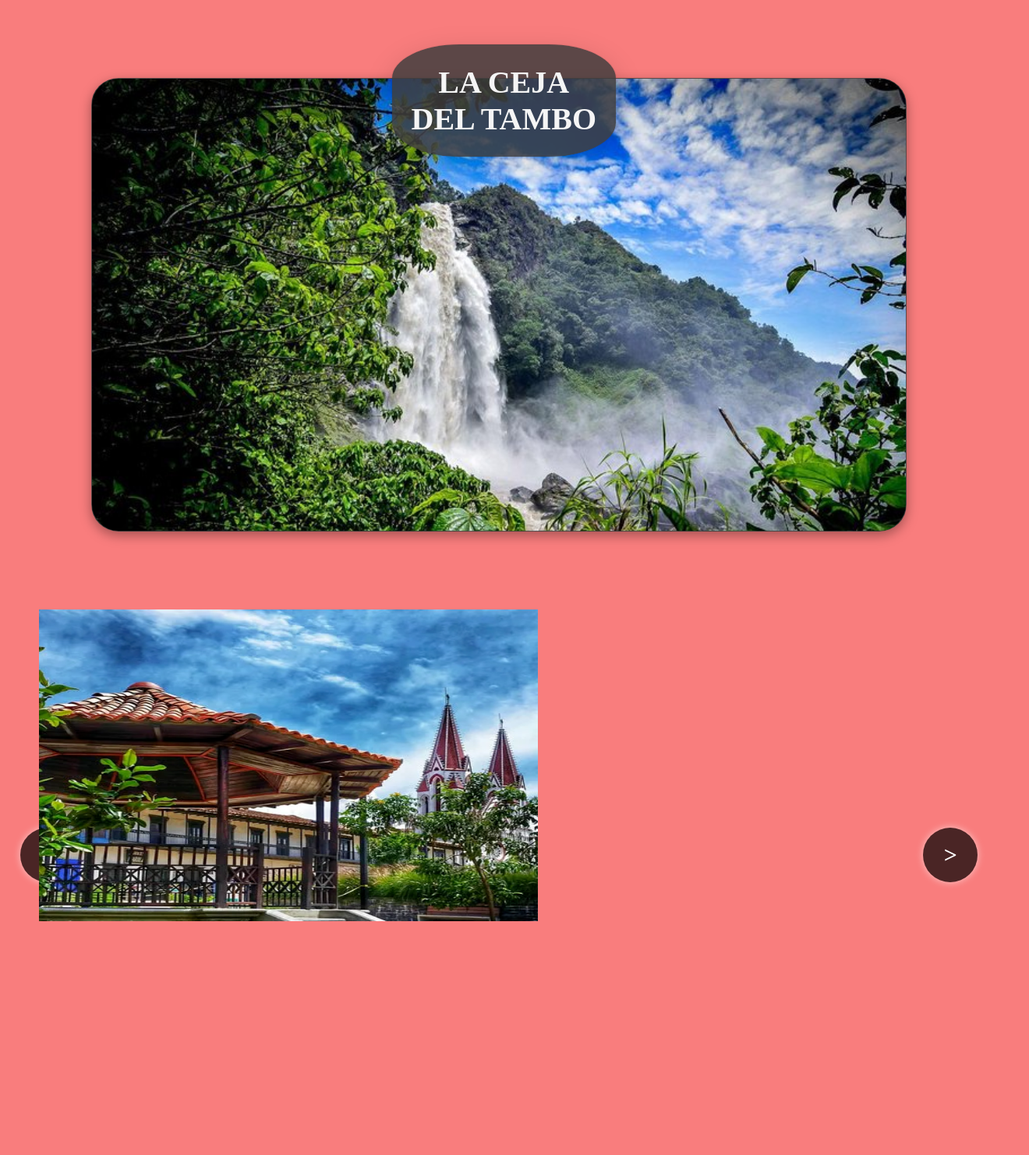
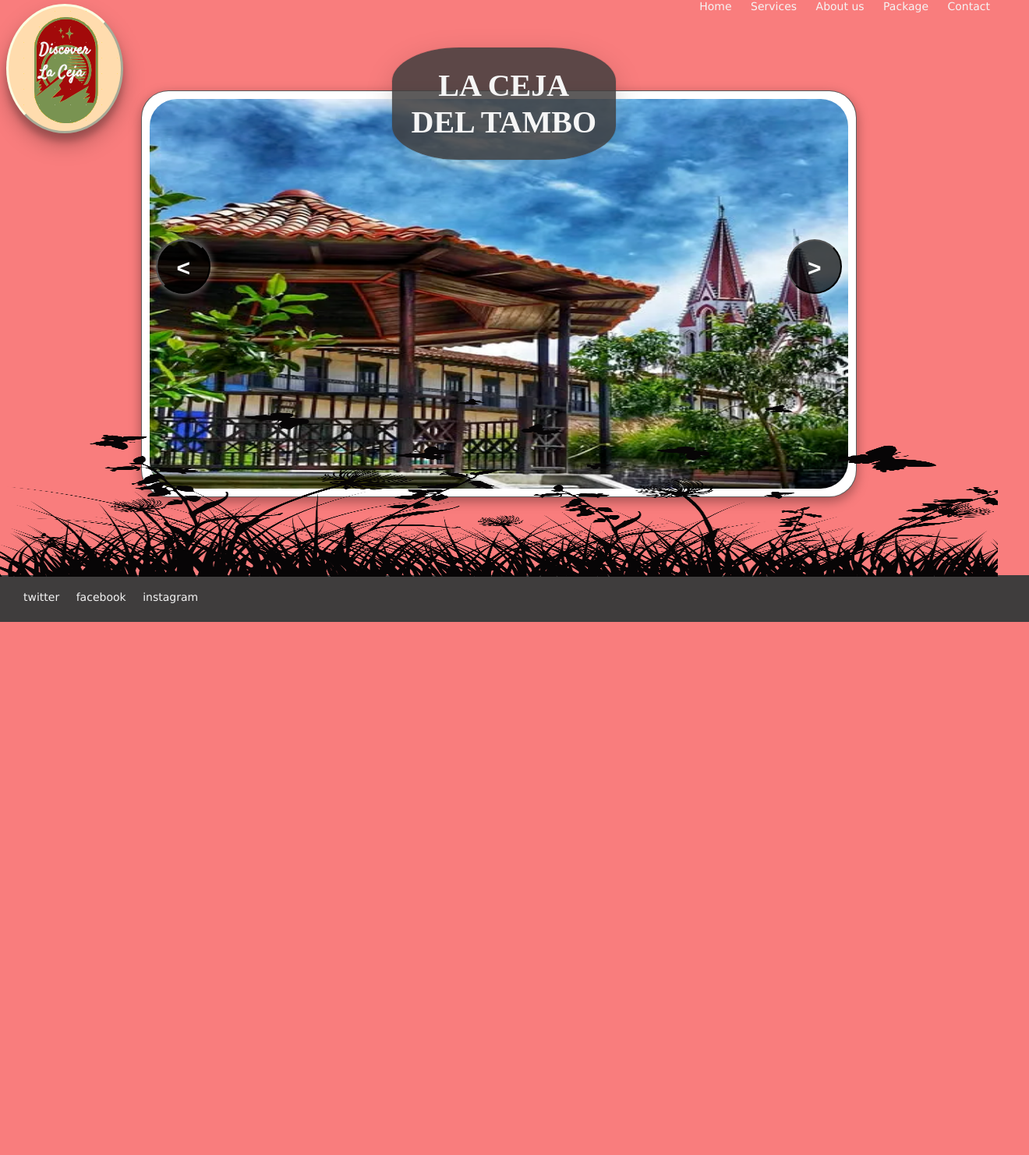
Before and after one commit to Natsumychan/landing-homepage, a plain HTML site: page index.html in a window 1280 px wide. Shown: the whole page at 78% size, 1320 px wide, since content can reach past the window. After the commit the page ends 800 px from the top, so only its background shows below. Drawn offline with Linux system fonts and the light colour scheme.

Commit message:
Imagen principal y carrusel separado

```diff
--- a/index.html
+++ b/index.html
@@ -5,6 +5,9 @@
     <meta http-equiv="X-UA-Compatible" content="IE=edge" />
     <meta name="viewport" content="width=device-width, initial-scale=1.0" />
     <title>La Ceja del Tambo</title>
+    <link rel="preconnect" href="https://fonts.googleapis.com">
+    <link rel="preconnect" href="https://fonts.gstatic.com" crossorigin>
+    <link href="https://fonts.googleapis.com/css2?family=Satisfy&display=swap" rel="stylesheet">
     <style>
 
       * {
@@ -14,19 +17,56 @@
       }
 
       body {
+        position: relative;
         background-color: #f96666d8;
+      }
+
+      nav{
+        display:flex;
+        position:relative;
+        justify-content:end;
+      }
+
+      h2{
+        position: absolute;
+        top: 50px;
+        left: 50px;
+        color:whitesmoke;
+        font-size: 2rem;
+        font-family: 'Satisfy', cursive;
+        z-index: 1;
+      }
+
+      .img-logo{
+        position: absolute;
+        top: 5px;
+        left: 8px;
+        z-index: 0;
+        background-color: #FFDCAE;
+        border-radius: 100%;
+        border: #FBFFE2 3px outset;
+        box-shadow: rgba(0, 0, 0, 0.25) 0px 14px 28px, rgba(0, 0, 0, 0.22) 0px 10px 10px;
+      }
+
+      li{
+        padding: 10px;
+        font-size: 1.4rem;
+        color:whitesmoke;
+        display: inline;
+        font-family: 'Lucida Sans', 'Lucida Sans Regular', 'Lucida Grande', 'Lucida Sans Unicode', Geneva, Verdana, sans-serif;
+      }
+
+      li:hover{
+        cursor:pointer;
       }
 
       main {
         position:relative;
         margin: 100px  auto;
-        width: 80%;
-        height: 70vh;
+        width: 70%;
+        height: 500px;
         padding: 10px;
-        background-image: url("images/waterfall.jpg");
-        background-size: cover;
-        background-repeat: no-repeat;
-        opacity: 1;
+        background-color: #fff;
         border-radius: 35px;
         border: 1px solid rgba(63, 61, 61, 0.842);
         box-shadow: rgba(0, 0, 0, 0.35) 0px 5px 15px;
@@ -46,13 +86,6 @@
         box-shadow: rgba(0, 0, 0, 0.16) 0px 10px 36px 0px, rgba(0, 0, 0, 0.06) 0px 0px 0px 1px;
       }
 
-      .carrousel-container{
-        margin: 0 auto;
-        width: 100%;
-        position: relative;
-        height: 700px;
-      }
-
       .button{
         font-size: 30px;
         width: 70px;
@@ -65,22 +98,21 @@
         position: absolute;
         color: #fff;
         box-shadow: 0 0 10px rgba(255, 255, 255, 0.6);
-        -webkit-transition: all 0.3s ease-in-out;
+        -webkit-transition: all 0.3s ease;
         -o-transition: all 0.3s ease-in-out;
-        transition: all 0.3s ease-in-out;
+        transition: all 0.3s ease;
       }
 
-      .buttons:hover{
+      .button:hover{
         cursor:pointer;
         transform: scale(1.2,1.2);
       }
 
-      img{
-        position: absolute;
-        top:0;
-        right: calc(50% - 50px);
-        width:50%;
-        height: 400px;
+      .main-image{
+        margin:0 auto;
+        width:100%;
+        height: 500px;
+        border-radius: 35px;
       }
 
       .backward{
@@ -93,30 +125,73 @@
         top: calc(50% - 70px);
       }
 
+      .shadow-flowers{
+        position:absolute;
+        width: 100%;
+        height: 300px;
+        bottom: calc(10% - 22px);
+      }
+
+      footer{
+        width: 100%;
+        height: 20px;
+        padding: 20px;
+        background-color: rgba(63, 61, 61, 1) ;
+      }
+
     </style>
   </head>
   <body>
+    <nav>
+      <h2>
+        Discover <br> La Ceja
+      </h2>
+      <img src="./images/logo-discover-La-Ceja.png" alt="" class="img-logo">
+      <ul>
+        <li>
+          Home
+        </li>
+        <li>
+          Services
+        </li>
+        <li>
+          About us
+        </li>
+        <li>
+          Package
+        </li>
+        <li>
+          Contact
+        </li>
+      </ul>
+    </nav>
     <main>
         <h1>
             LA CEJA
             <br>
             DEL  TAMBO
         </h1>
+        <img src="./images/parque-principal-la-ceja-antioquia.png" alt="La Ceja square" class="main-image">
+        <button class="button backward">
+          &#60
+        </button>
+        <button class="button forward">
+          &#62
+        </button>
     </main>
-      <div class="carrousel-container">
-            <div class="button backward">
-                &#60
-            </div>
-            <div class="button forward">
-                &#62
-            </div>
-            <img src="./images/parque-principal-la-ceja-antioquia.png" alt="La Ceja square">
-        </div>
+    <img src="./images/pngwing.com.png" alt="silueta de flores" class="shadow-flowers">
+    <footer>
+      <ul>
+        <li>twitter</li>
+        <li>facebook</li>
+        <li>instagram</li>
+      </ul>
+    </footer>
     <script>
       const backwardBttn= document.querySelector(".backward")
       const forwardBttn= document.querySelector(".forward")
-      const img= document.querySelector("img")
-      let images =["./images/basilica-la-ceja-antioquia.png", "./images/cerro-el-capiro-la-ceja-antioquia.png","./images/cerro-el-corcobado-la-ceja-antioquia_1.png","./images/el-salto-del-buey-la-ceja-antioquia.png","./images/parque-principal-la-ceja-antioquia.png","./images/rio-buey-abejorral-antioquia.png","./images/rio-piedras-la-ceja-antioquia.png"]
+      const img= document.querySelector(".main-image")
+      let images =["./images/waterfall.jpg","./images/basilica-la-ceja-antioquia.png", "./images/cerro-el-capiro-la-ceja-antioquia.png","./images/cerro-el-corcobado-la-ceja-antioquia_1.png","./images/el-salto-del-buey-la-ceja-antioquia.png","./images/parque-principal-la-ceja-antioquia.png","./images/rio-buey-abejorral-antioquia.png","./images/rio-piedras-la-ceja-antioquia.png"]
 
       let count= 0
 
```
Also changed, not shown: images/Floral-Silhouette-By-RebeccaRead.svg (deleted), images/Screenshot from 2022-11-02 18-59-13.png (added), images/logo-discover-La-Ceja.png (added), images/pngwing.com.png (added), images/ta-negra-patronsiluees-fisuras-dibujado-mano-ramas-arboles-hojas-flores-botanicas-floral-dibujado-mano-estilo-escandinavo-elemento-diseno-arte-ilustracion-vectorial-plana_257455-3479.png (added).
